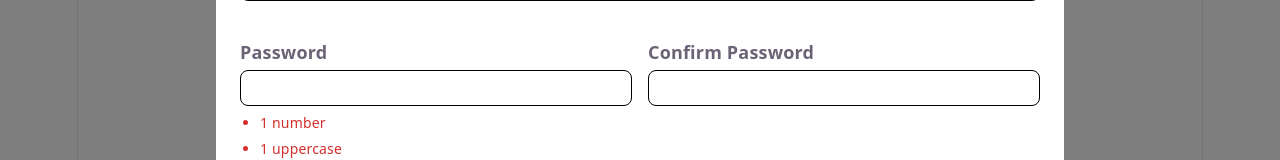
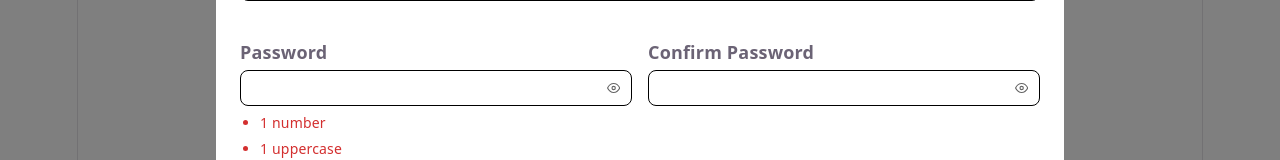
Before and after one commit to YekaterinaAlex/React-project, a React (Vite) app in the folder rs-react-app/: page / in a window 1280 px wide. Both pictures are taken after a click on the button "Open React Hook Form". Shown: the part 564-724 px from the top of the page. Built offline with nearby package versions, Linux system fonts and the light colour scheme; the HTML template or start-up script is replaced by a standard one.

Commit message:
feat: add password visibility toggle

```diff
--- a/rs-react-app/package.json
+++ b/rs-react-app/package.json
@@ -20,6 +20,7 @@
     "react": "^19.2.6",
     "react-dom": "^19.2.6",
     "react-hook-form": "^7.77.0",
+    "react-icons": "^5.6.0",
     "react-redux": "^9.3.0",
     "styled-components": "^6.4.2"
   },
@@ -27,6 +28,7 @@
     "@eslint/js": "^9.39.4",
     "@testing-library/jest-dom": "^6.9.1",
     "@testing-library/react": "^16.3.2",
+    "@testing-library/user-event": "^14.6.1",
     "@types/node": "^24.12.3",
     "@types/react": "^19.2.14",
     "@types/react-dom": "^19.2.3",
--- a/rs-react-app/src/forms/ReactHookForm/ReactHookForm.tsx
+++ b/rs-react-app/src/forms/ReactHookForm/ReactHookForm.tsx
@@ -7,6 +7,8 @@ import { createFormSchema, type FormValues } from '../../validation/formSchema';
 import { zodResolver } from '@hookform/resolvers/zod';
 import { getPasswordStrength } from '../../validation/passwordStrength';
 import type { ReactHookFormProps } from './reactHookForm.types';
+import { useState } from 'react';
+import { FiEye, FiEyeOff } from 'react-icons/fi';
 
 import {
   StyledForm,
@@ -21,9 +23,13 @@ import {
   StyledPasswordRow,
   StyledPasswordRule,
   StyledPasswordRules,
+  StyledPasswordInputWrapper,
+  StyledPasswordToggleButton,
 } from '../UncontrolledForm/UncontrolledForm.styled';
 
 function ReactHookForm({ onSuccess }: ReactHookFormProps) {
+  const [showPassword, setShowPassword] = useState(false);
+  const [showConfirmPassword, setShowConfirmPassword] = useState(false);
   const countries = useAppSelector((state) => state.forms.countries);
   const formSchema = createFormSchema(countries);
   const dispatch = useAppDispatch();
@@ -133,11 +139,20 @@ function ReactHookForm({ onSuccess }: ReactHookFormProps) {
       <StyledPasswordRow>
         <StyledField>
           <StyledLabel htmlFor="rhf-password">Password</StyledLabel>
+          <StyledPasswordInputWrapper>
             <StyledInput
               id="rhf-password"
-            type="password"
+              type={showPassword ? 'text' : 'password'}
               {...register('password')}
             />
+
+            <StyledPasswordToggleButton
+              type="button"
+              onClick={() => setShowPassword((prev) => !prev)}
+            >
+              {showPassword ? <FiEyeOff /> : <FiEye />}
+            </StyledPasswordToggleButton>
+          </StyledPasswordInputWrapper>
           <StyledPasswordRules>
             <StyledPasswordRule $isValid={passwordStrength.hasNumber}>
               1 number
@@ -161,11 +176,20 @@ function ReactHookForm({ onSuccess }: ReactHookFormProps) {
           <StyledLabel htmlFor="rhf-confirmPassword">
             Confirm Password
           </StyledLabel>
+          <StyledPasswordInputWrapper>
             <StyledInput
               id="rhf-confirmPassword"
-            type="password"
+              type={showConfirmPassword ? 'text' : 'password'}
               {...register('confirmPassword')}
             />
+
+            <StyledPasswordToggleButton
+              type="button"
+              onClick={() => setShowConfirmPassword((prev) => !prev)}
+            >
+              {showConfirmPassword ? <FiEyeOff /> : <FiEye />}
+            </StyledPasswordToggleButton>
+          </StyledPasswordInputWrapper>
           <StyledError>{errors.confirmPassword?.message ?? ''}</StyledError>
         </StyledField>
       </StyledPasswordRow>
--- a/rs-react-app/src/forms/UncontrolledForm/UncontrolledForm.styled.ts
+++ b/rs-react-app/src/forms/UncontrolledForm/UncontrolledForm.styled.ts
@@ -17,10 +17,13 @@ export const StyledLabel = styled.label`
 `;
 
 export const StyledInput = styled.input`
-  padding: 8px 12px;
+  width: 100%;
+  box-sizing: border-box;
+  padding: 8px 40px 8px 12px;
   border: 1px solid black;
   border-radius: 8px;
   font-size: 16px;
+
   &:focus {
     outline: none;
     border-color: #1976d2;
@@ -92,3 +95,27 @@ export const StyledPasswordRule = styled.li<{ $isValid: boolean }>`
   font-size: 14px;
   font-weight: 500;
 `;
+
+export const StyledPasswordInputWrapper = styled.div`
+  position: relative;
+  width: 100%;
+`;
+
+export const StyledPasswordToggleButton = styled.button`
+  position: absolute;
+  top: 50%;
+  right: 12px;
+
+  transform: translateY(-50%);
+
+  border: none;
+  background: transparent;
+
+  display: flex;
+  align-items: center;
+  justify-content: center;
+
+  padding: 0;
+  color: #666;
+  cursor: pointer;
+`;
--- a/rs-react-app/src/forms/UncontrolledForm/UncontrolledForm.tsx
+++ b/rs-react-app/src/forms/UncontrolledForm/UncontrolledForm.tsx
@@ -4,6 +4,7 @@ import { useState } from 'react';
 import { useAppSelector } from '../../store/hooks';
 import { addSubmission } from '../../store/formsSlice';
 import { useAppDispatch } from '../../store/hooks';
+import { FiEye, FiEyeOff } from 'react-icons/fi';
 
 import { getPasswordStrength } from '../../validation/passwordStrength';
 import { imageToBase64 } from '../../utils/imageToBase64';
@@ -22,6 +23,8 @@ import {
   StyledPasswordRules,
   StyledPasswordRule,
   StyledPasswordRow,
+  StyledPasswordInputWrapper,
+  StyledPasswordToggleButton,
 } from './UncontrolledForm.styled';
 
 type FormErrors = Partial<
@@ -42,6 +45,10 @@ type FormErrors = Partial<
 function UncontrolledForm({ onSuccess }: UncontrolledFormProps) {
   const [errors, setErrors] = useState<FormErrors>({});
   const [password, setPassword] = useState('');
+
+  const [showPassword, setShowPassword] = useState(false);
+  const [showConfirmPassword, setShowConfirmPassword] = useState(false);
+
   const dispatch = useAppDispatch();
   const passwordStrength = getPasswordStrength(password);
 
@@ -105,6 +112,8 @@ function UncontrolledForm({ onSuccess }: UncontrolledFormProps) {
 
     form.reset();
     setPassword('');
+    setShowPassword(false);
+    setShowConfirmPassword(false);
     onSuccess();
   };
 
@@ -149,12 +158,21 @@ function UncontrolledForm({ onSuccess }: UncontrolledFormProps) {
         <StyledPasswordRow>
           <StyledField>
             <StyledLabel htmlFor="password">Password</StyledLabel>
+            <StyledPasswordInputWrapper>
               <StyledInput
                 id="password"
                 name="password"
-              type="password"
+                type={showPassword ? 'text' : 'password'}
                 onChange={(event) => setPassword(event.target.value)}
               />
+
+              <StyledPasswordToggleButton
+                type="button"
+                onClick={() => setShowPassword((prev) => !prev)}
+              >
+                {showPassword ? <FiEyeOff /> : <FiEye />}
+              </StyledPasswordToggleButton>
+            </StyledPasswordInputWrapper>
             <StyledPasswordRules>
               <StyledPasswordRule $isValid={passwordStrength.hasNumber}>
                 1 number
@@ -180,11 +198,20 @@ function UncontrolledForm({ onSuccess }: UncontrolledFormProps) {
             <StyledLabel htmlFor="confirmPassword">
               Confirm Password
             </StyledLabel>
+            <StyledPasswordInputWrapper>
               <StyledInput
                 id="confirmPassword"
                 name="confirmPassword"
-              type="password"
+                type={showConfirmPassword ? 'text' : 'password'}
               />
+
+              <StyledPasswordToggleButton
+                type="button"
+                onClick={() => setShowConfirmPassword((prev) => !prev)}
+              >
+                {showConfirmPassword ? <FiEyeOff /> : <FiEye />}
+              </StyledPasswordToggleButton>
+            </StyledPasswordInputWrapper>
             <StyledError>{errors.confirmPassword ?? ''}</StyledError>
           </StyledField>
         </StyledPasswordRow>
```
Also changed, not shown: 1 other file (tests, documents, lock files or other folders). Lines whose indentation alone changed are shown as unchanged.
